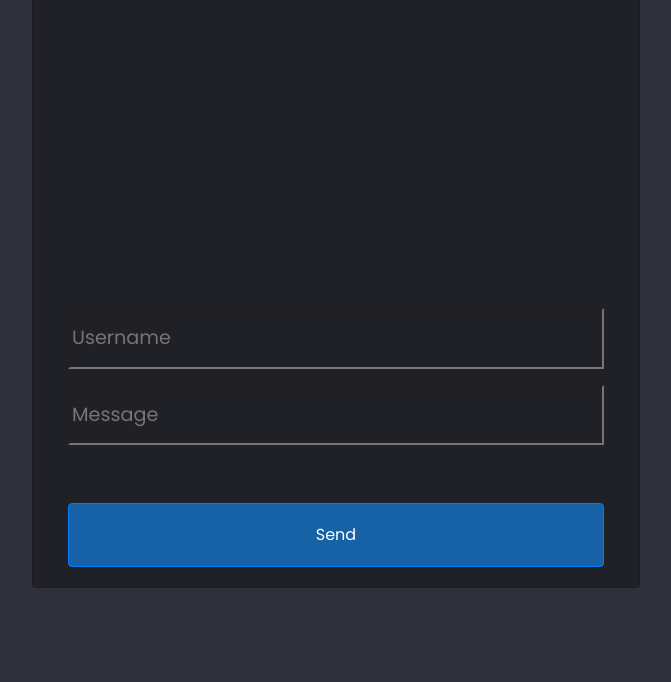
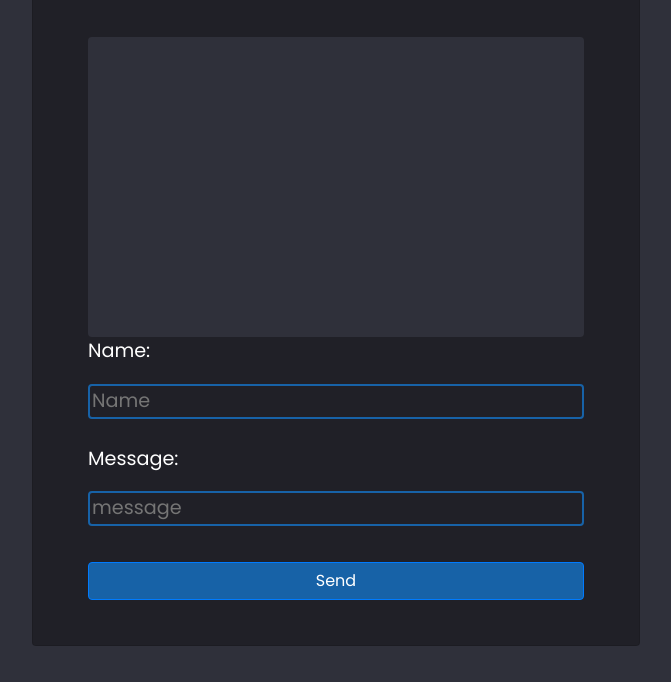
Before and after one commit to FranciscoRiosJesus/socketioChat, a website: page public/index.html in a window 1280 px wide. Shown: the part 118-800 px from the top of the page, without its empty margins (304-975 px from the left). Drawn offline with nearby package versions, Linux system fonts and the light colour scheme; no server answers.

Commit message:
Funciona Bien

```diff
--- a/public/chat.js
+++ b/public/chat.js
@@ -19,9 +19,16 @@ message.addEventListener('keypress', function () {
 
 socket.on('chat:message', function (data) {
     actions.innerHTML = '';
-    output.innerHTML += `<p>
-        <strong>${data.username}</strong>: ${data.message}
-    </p>`
+    console.log(username.value + " - " + data.username);
+    if(username.value === data.username) {
+        output.innerHTML += `<p align="right">
+            <strong>${data.username}</strong>: ${data.message}
+        </p>`
+    } else {
+        output.innerHTML += `<p align="left">
+            <strong>${data.username}</strong>: ${data.message}
+        </p>`
+    }
 });
 
 
--- a/public/index.html
+++ b/public/index.html
@@ -1,19 +1,21 @@
 <!DOCTYPE html>
 <html lang="en">
+
 <head>
     <meta charset="UTF-8">
     <meta name="viewport" content="width=device-width, initial-scale=1.0">
     <title>Chat Socket.io</title>
     <link rel="stylesheet" href="https://stackpath.bootstrapcdn.com/bootstrap/4.5.2/css/bootstrap.min.css"
-        integrity="sha384-JcKb8q3iqJ61gNV9KGb8thSsNjpSL0n8PARn9HuZOnIxN0hoP+VmmDGMN5t9UJ0Z"
-        crossorigin="anonymous">
+        integrity="sha384-JcKb8q3iqJ61gNV9KGb8thSsNjpSL0n8PARn9HuZOnIxN0hoP+VmmDGMN5t9UJ0Z" crossorigin="anonymous">
     <link rel="stylesheet" href="main.css">
 </head>
+
 <body>
     <div class="tittle justify-content-center align-items-center">
         <h1><b>Fun <div class="accent-text">chat.</div></b></h1>
     </div>
     <div class="card col text-center justify-content-center align-self-center">
+        <div class="form input-group card-body">
             <div class="card-body">
                 <div class="chat-window">
                     <div class="output" id="output">
@@ -21,15 +23,15 @@
                     <div class="action" id="actions">
                     </div>
                 </div>
-                </div>
-                <div class="form input-group card-body">
+
                 <div class="input-group mb-3">
-                        <input type="text" id="username" placeholder="Username">
+                    <label for="username">Name: </label>
+                    <input class="input" type="text" name="username" id="username" placeholder="Name" required>
                 </div>
                 <div class="input-group mb-3">
-                        <input type="text" id="message" placeholder="Message">
+                    <label for="username">Message: </label>
+                    <input class="input" type="text" name="message" id="message" placeholder="message" required>
                 </div>
-                    <div class="input-group mb-3"></div>
                 <button class="btn btn-primary" id="send">Send</button>
             </div>
         </div>
@@ -37,4 +39,5 @@
     <script src="/socket.io/socket.io.js" charset="utf-8"></script>
     <script src="chat.js" charset="utf-8"></script>
 </body>
+
 </html>
--- a/public/main.css
+++ b/public/main.css
@@ -7,10 +7,13 @@
 body {
     background-color: #2F303A;
     padding: 0;
-    margin: 0;
     font-family: Poppins, sans-serif;
     font-size: 1.2rem;
     color: white;
+    min-width: 100%;
+    min-height: 100%;
+    margin: auto;
+    width: 100%;
 }
 
 .tittle {
@@ -20,7 +23,13 @@ body {
     margin: 0 auto; /* Added */
     float: none; /* Added */
     margin-bottom: 10px; /* Added */
-    width: 6rem;
+    width: 100%;
+    display: flex;
+    justify-content: center;
+}
+
+h1 {
+
 }
 
 .accent-text {
@@ -34,7 +43,7 @@ body {
     margin-bottom: 10px; /* Added */
     background-color: #202027;
     width: 38rem;
-    height:600px;
+    min-height:650px;
     min-width:600px;
     color: white;
 }
@@ -46,15 +55,49 @@ body {
 .form {
     margin: auto;
     width: 100%;
+    margin-bottom: 20px;
 }
 
 .btn {
     background-color: #1762A7;
     width: 100%;
+    margin: 0 auto; /* Added */
+    margin-top: 10px;
+    float: none; /* Added */
+    margin-bottom: 10px; /* Added */
+    max-height: 60px;
+    color: white !important;
 }
 
-input {
+.input {
+    margin: 0 auto; /* Added */
+    margin-top: 10px;
+    float: none; /* Added */
+    margin-bottom: 10px; /* Added */
+    max-height: 60px;
     color: white !important;
     background-color: #202027;
     width: 100%;
+    border: 2px solid #1762A7;
+    border-radius: 4px;
 }
+
+.chat-window {
+    width: 100%;
+    height: 300px;
+    overflow-y: scroll;
+    background-color: #2F303A;
+    border-radius: 4px;
+    overflow-x:hidden;
+}
+
+/* Hide scrollbar for Chrome, Safari and Opera */
+.chat-window::-webkit-scrollbar {
+    display: none;
+  }
+
+  /* Hide scrollbar for IE, Edge and Firefox */
+  .chat-window {
+    -ms-overflow-style: none;  /* IE and Edge */
+    scrollbar-width: none;  /* Firefox */
+  }
```
Also changed, not shown: index.js (line endings or trailing spaces). Lines whose indentation alone changed are shown as unchanged.
